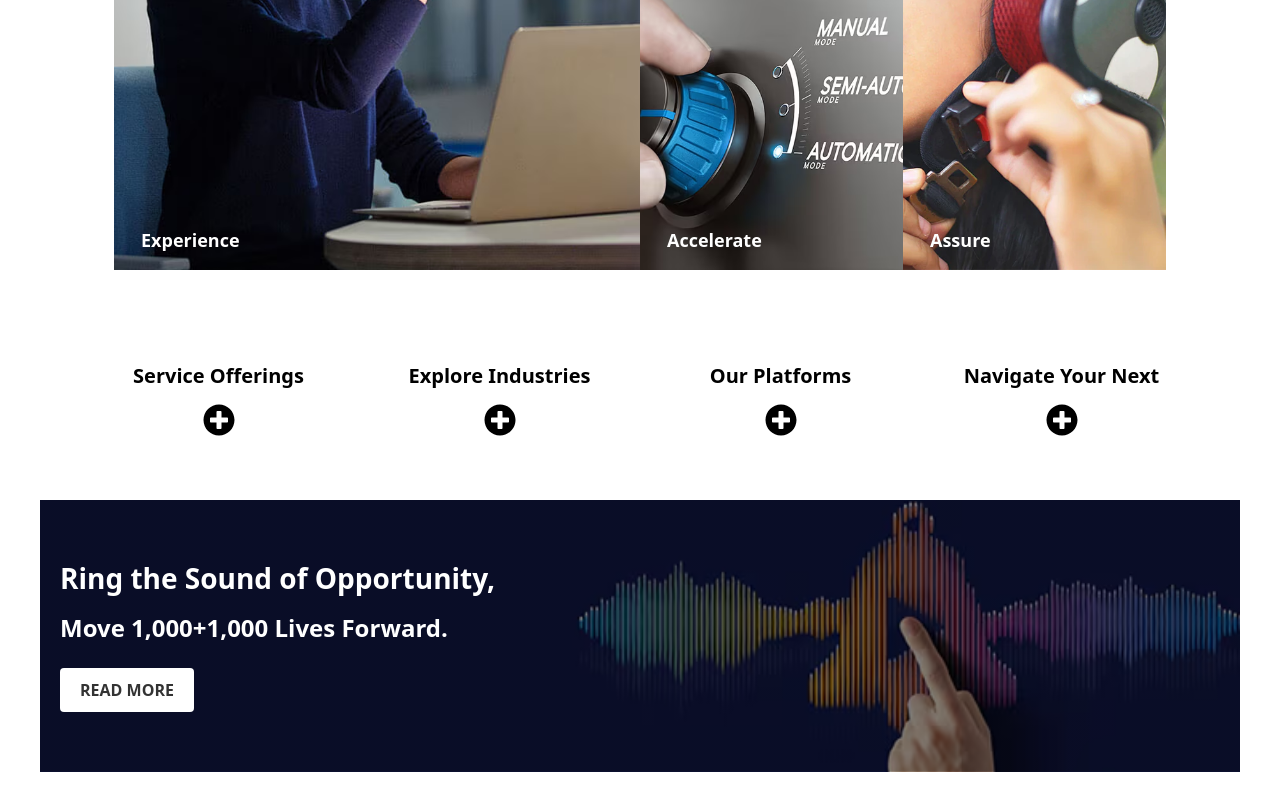
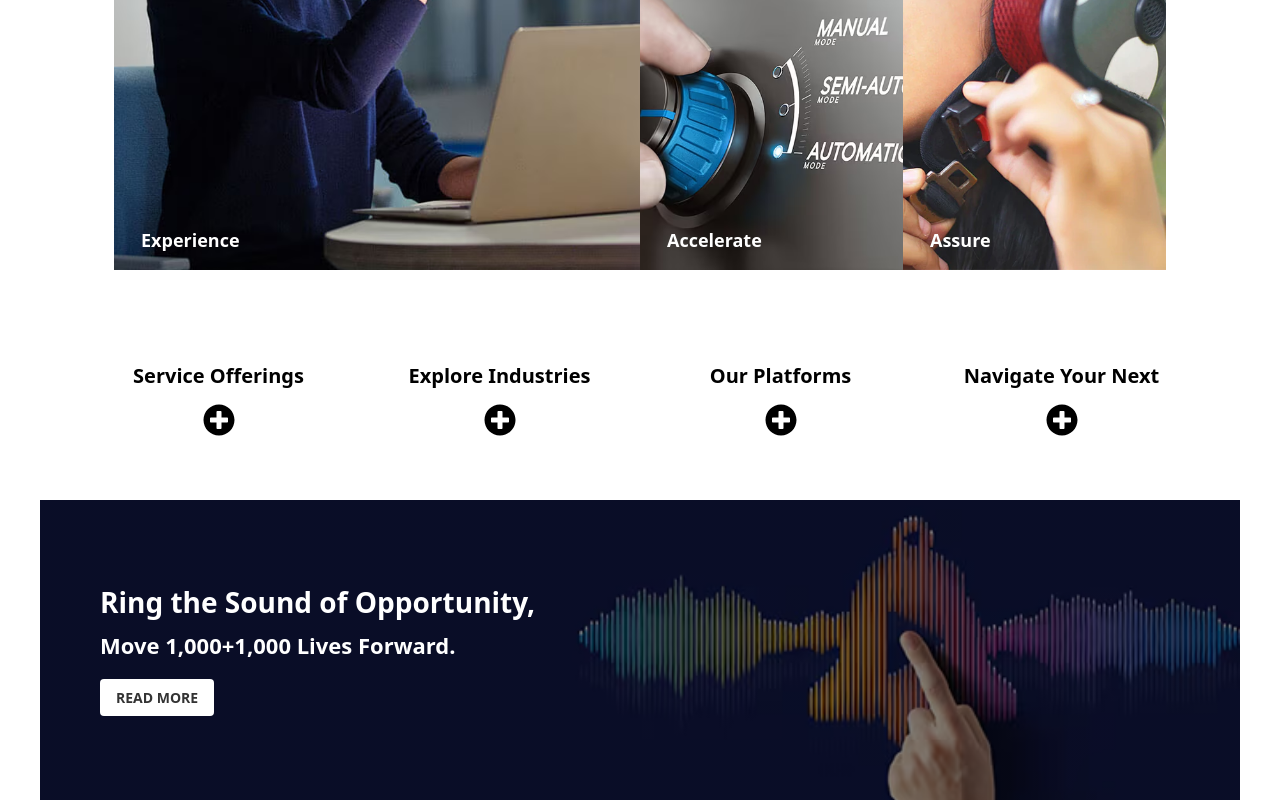
Before and after one commit to amnakhalid625/infosys-clone, a React (Vite) app: page / in a window 1280 px wide. Shown: the part 3420-4220 px from the top of the page. Before the commit the page ends 4192 px from the top, so only its background shows below. Built offline with nearby package versions, Linux system fonts and the light colour scheme.

Commit message:
infosys_website_clone

```diff
--- a/src/pages/Bell/bell.css
+++ b/src/pages/Bell/bell.css
@@ -3,34 +3,32 @@
     background-size: cover;
     background-position: left;
     background-repeat: no-repeat;
-    padding: 40px 20px;
+    padding: 60px 40px;
     display: flex;
     align-items: center;
-    /* justify-content: center; */
-    text-align: center;
     max-width: 1200px;
     margin: 0 auto;
+    min-height: 300px;
 }
 
 .bell-content {
-    max-width: 800px;
-    /* margin: 0 auto; */
+    max-width: 500px;
     color: white;
     text-align: left;
-    padding: 20px 0px;
+    padding-left: 20px;
 }
 
 .bell-heading {
     font-size: 28px;
     font-weight: 700;
-    margin-bottom: 15px;
+    margin-bottom: 10px;
     line-height: 1.3;
 }
 
 .bell-subheading {
-    font-size: 24px;
+    font-size: 22px;
     font-weight: 600;
-    margin-bottom: 25px;
+    margin-bottom: 20px;
     line-height: 1.3;
 }
 
@@ -38,12 +36,13 @@
     background-color: white;
     color: #333;
     border: none;
-    padding: 10px 20px;
-    font-size: 16px;
+    padding: 8px 16px;
+    font-size: 14px;
     font-weight: 600;
     border-radius: 4px;
     cursor: pointer;
     transition: all 0.3s ease;
+    text-transform: uppercase;
 }
 
 .bell-button:hover {
```
